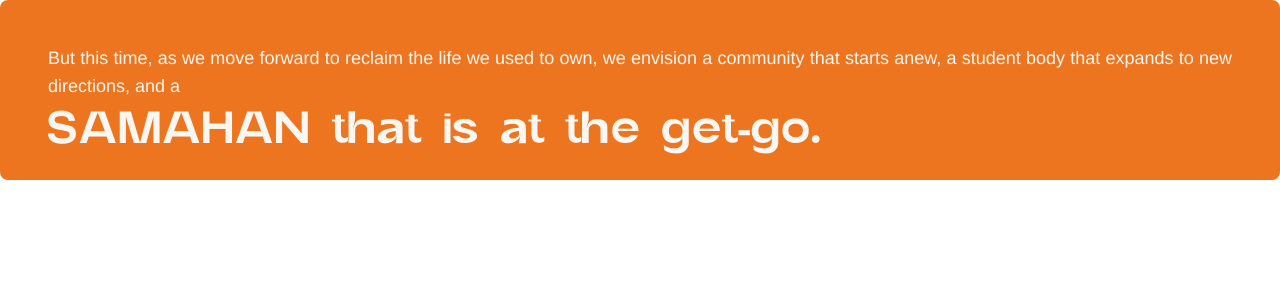
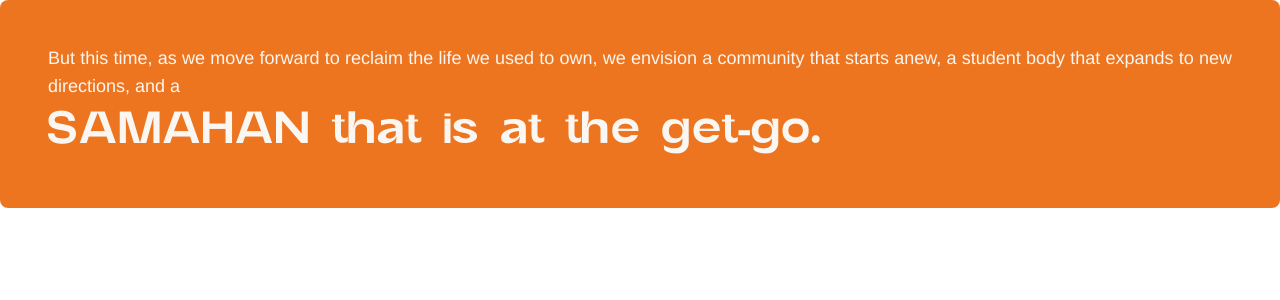
Before and after one commit to SAMAHAN-Systems-Development/samahan-at-the-get-go, a Next.js app: page /AboutFourthSectionOrangeCard in a window 1280 px wide. Shown: the top 300 px of the page. Built offline with nearby package versions, Linux system fonts and the light colour scheme.

Commit message:
refactor: updated components

```diff
--- a/src/app/AboutFourthSectionOrangeCard/page.tsx
+++ b/src/app/AboutFourthSectionOrangeCard/page.tsx
@@ -1,9 +1,9 @@
-import AboutForthSectionOrangeCard from "@/components/ui/AboutPage/AboutFourthSection/AboutForthSectionOrangeCard";
+import AboutForthSectionOrangeCard from '@/components/ui/AboutPage/AboutFourthSection/AboutForthSectionOrangeCard';
 
 export default function Home() {
   return (
     <main>
-      <AboutForthSectionOrangeCard year="SAMAHAN that is at the get-go." />
+      <AboutForthSectionOrangeCard />
     </main>
   );
 }
--- a/src/components/ui/AboutPage/AboutFourthSection/AboutForthSectionOrangeCard.tsx
+++ b/src/components/ui/AboutPage/AboutFourthSection/AboutForthSectionOrangeCard.tsx
@@ -1,15 +1,10 @@
-import React from "react";
+import React from 'react';
 
-type CardProps = {
-  year: string;
-};
-
-const AboutForthSectionOrangeCard = (props: CardProps) => {
+const AboutForthSectionOrangeCard = () => {
   return (
     <>
-      {/* first card */}
       <div className="w-full bg-orange rounded-lg flex flex-col">
-        <div className="flex flex-col justify-center mt-7">
+        <div className="flex flex-col justify-center py-7">
           <div className="flex mx-12 my-4">
             <p className="text-white font-normal text-justify lg:text-lg md:text-base text-sm">
               But this time, as we move forward to reclaim the life we used to
@@ -20,7 +15,7 @@ const AboutForthSectionOrangeCard = (props: CardProps) => {
 
           <div className="flex flex-col ml-12 mb-6">
             <h1 className="text-white lg:text-4xl text-xl font-normal font-artega">
-              {props.year}
+              SAMAHAN that is at the get-go.
             </h1>
           </div>
         </div>
```
Also changed, not shown: 1 other file (tests, documents, lock files or other folders).
